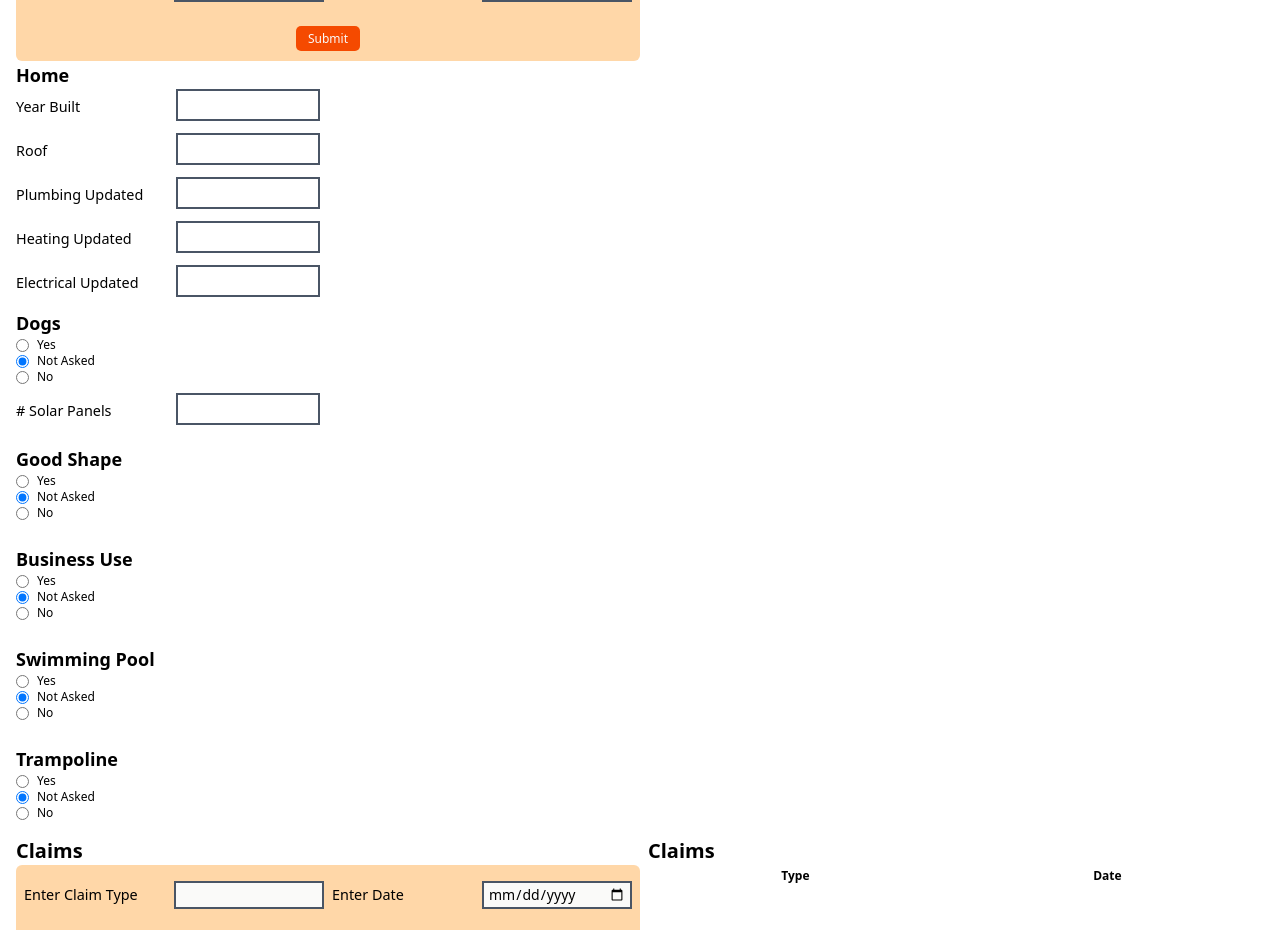
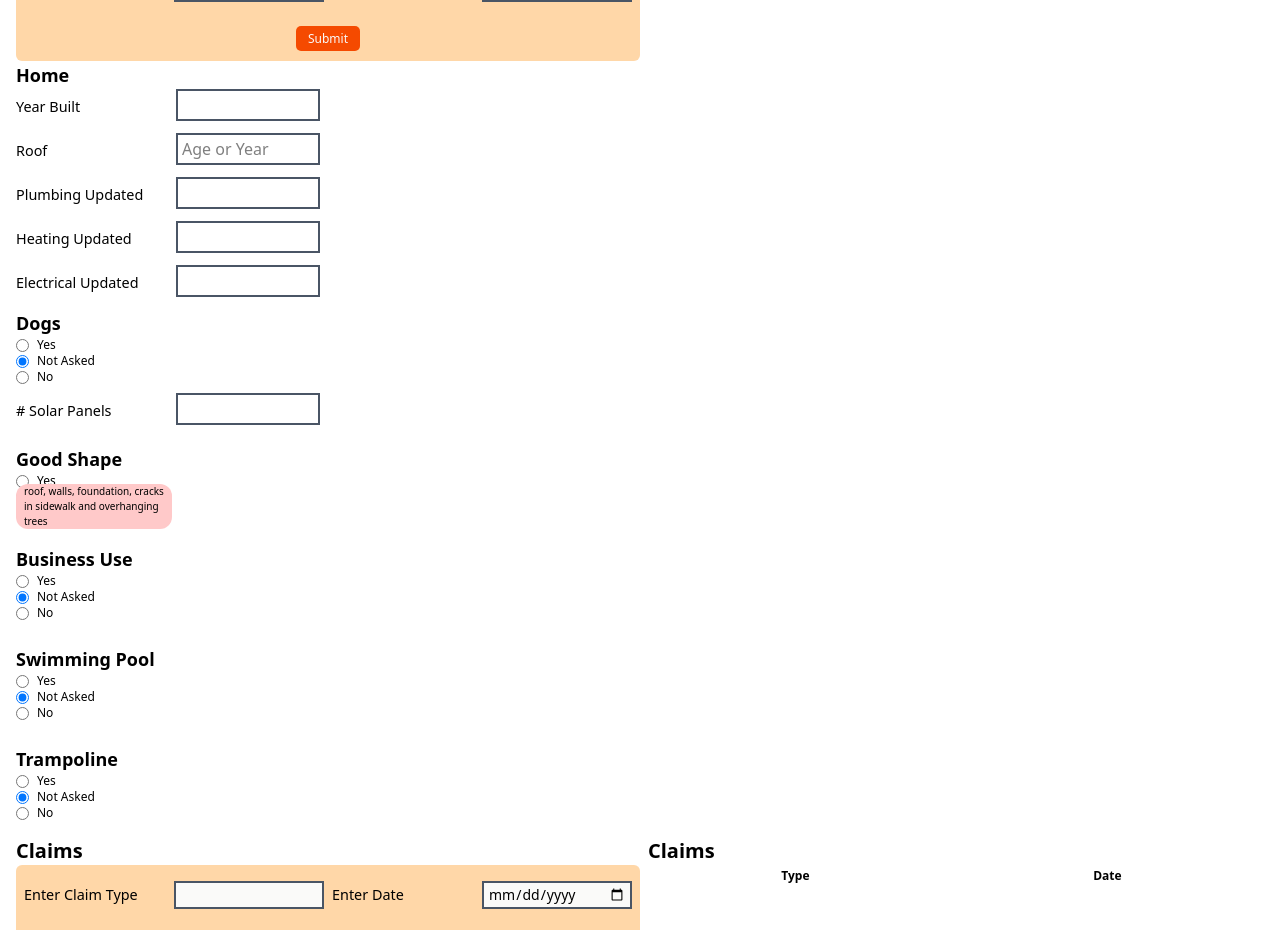
Before and after one commit to Jpatrick6420/propertyandcasualtywebsite, a React (Vite) app: page / in a window 1280 px wide. Shown: the part 980-1910 px from the top of the page. Built offline with nearby package versions, Linux system fonts and the light colour scheme.

Commit message:
added tip for home being in good shape

```diff
--- a/src/components/ContextModal.jsx
+++ b/src/components/ContextModal.jsx
@@ -1,5 +1,5 @@
-function ContextModal({ message, rule, bgcolor = "red" }) {
-  let styles = `absolute text-[10px] -right-4 -bottom-2 bg-${bgcolor}-200 rounded-xl px-2 `;
+function ContextModal({ message, rule, bgcolor = "red", right = "2" }) {
+  let styles = `absolute text-[10px] -right-${right} -bottom-2 bg-${bgcolor}-200 rounded-xl px-2 `;
   if (rule === true) {
     styles += ` block`;
   } else {
--- a/src/features/HomeSection.jsx
+++ b/src/features/HomeSection.jsx
@@ -42,6 +42,7 @@ function HomeSection({ setCurrentData, currentData, updateItem, addNewItem }) {
           label="Roof"
           value={currentData.home.roof}
           onChange={(e) => updateItem(e, "home", "roof")}
+          placeholder={"Age or Year"}
         >
           <ContextModal
             message="Verify type of roof"
@@ -147,6 +148,11 @@ function HomeSection({ setCurrentData, currentData, updateItem, addNewItem }) {
             message="fixed w/in 30 days?"
             rule={currentData.home.goodShape == "no"}
           />
+          <ContextModal
+            message="roof, walls, foundation, cracks in sidewalk and overhanging trees"
+            rule={currentData.home.goodShape == "not_asked"}
+            right="[20rem]"
+          />
         </RadioInput>
       </div>
       <div className="grid md:grid-cols-8 my-2">
```
